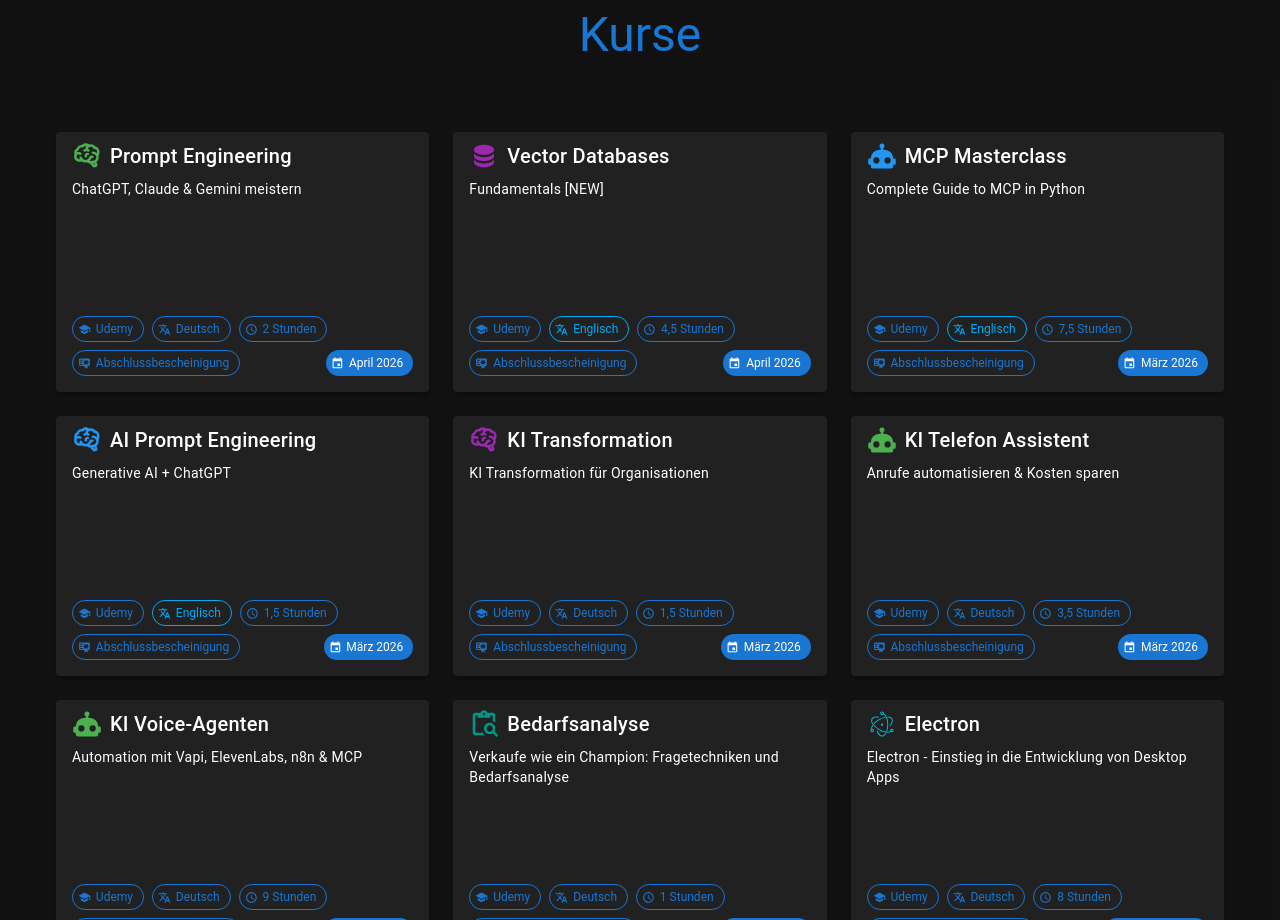
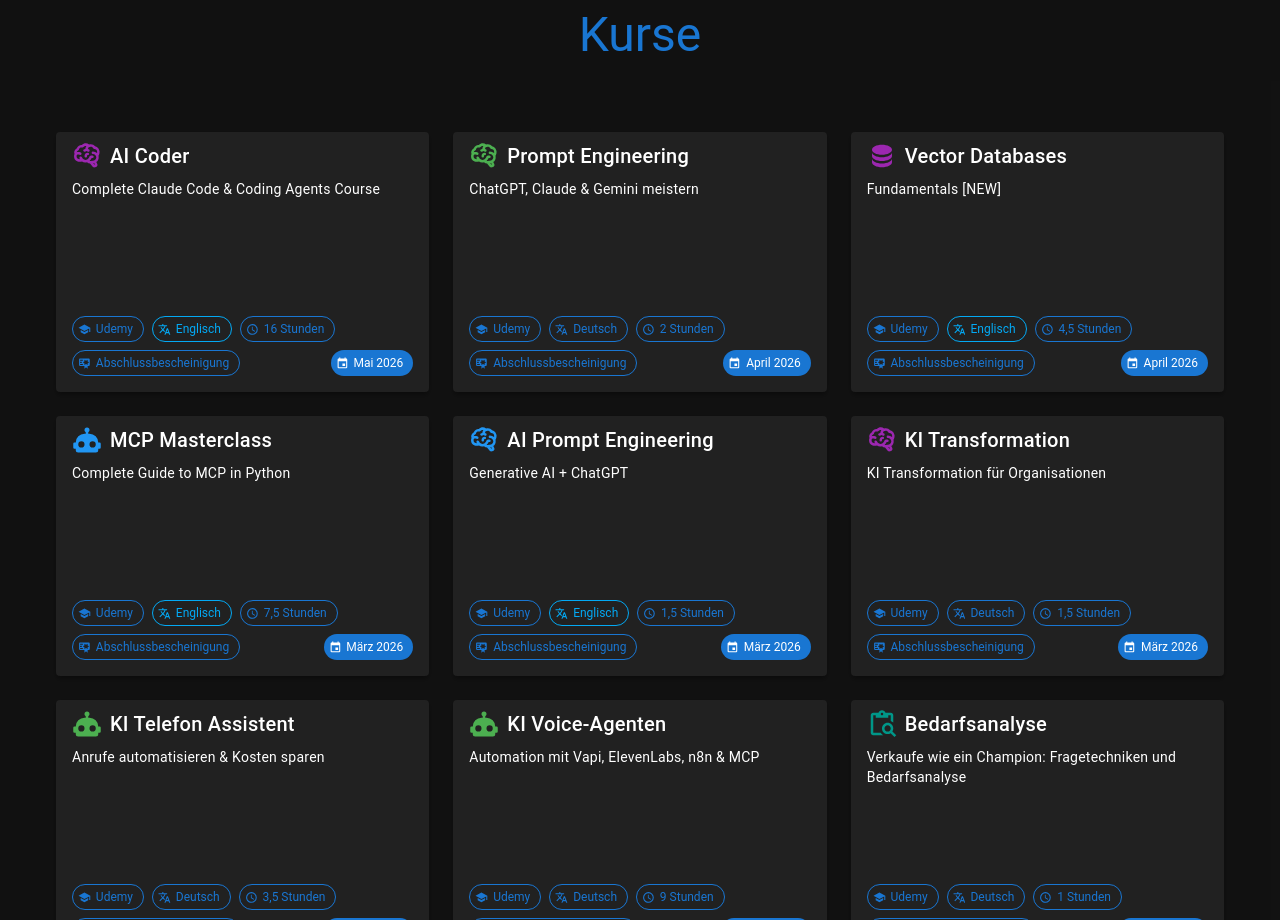
Before and after one commit to Mac80Mo/PortfolioV2, a Vue app: page / in a window 1280 px wide. Shown: the part 4620-5540 px from the top of the page. Built offline with nearby package versions, Linux system fonts and the light colour scheme.

Commit message:
Neuen Kurs "AI Coder" mit Details und Icon hinzugefügt

```diff
--- a/src/components/Kurse.vue
+++ b/src/components/Kurse.vue
@@ -469,6 +469,18 @@ const kurseData: Kurs[] = [
     icon: icons.brain,
     color: 'green'
   },
+  {
+    title: 'AI Coder',
+    description: 'Complete Claude Code & Coding Agents Course',
+    anbieter: 'Udemy',
+    sprache: 'Englisch',
+    dauer: '16 Stunden',
+    abschluss: 'Abschlussbescheinigung',
+    datum: 'Mai 2026',
+    sortDate: new Date('2026-05-02'),
+    icon: icons.brain,
+    color: 'purple'
+  },
 ]
 
 // Kurse nach Datum absteigend sortieren (neueste zuerst)
```
